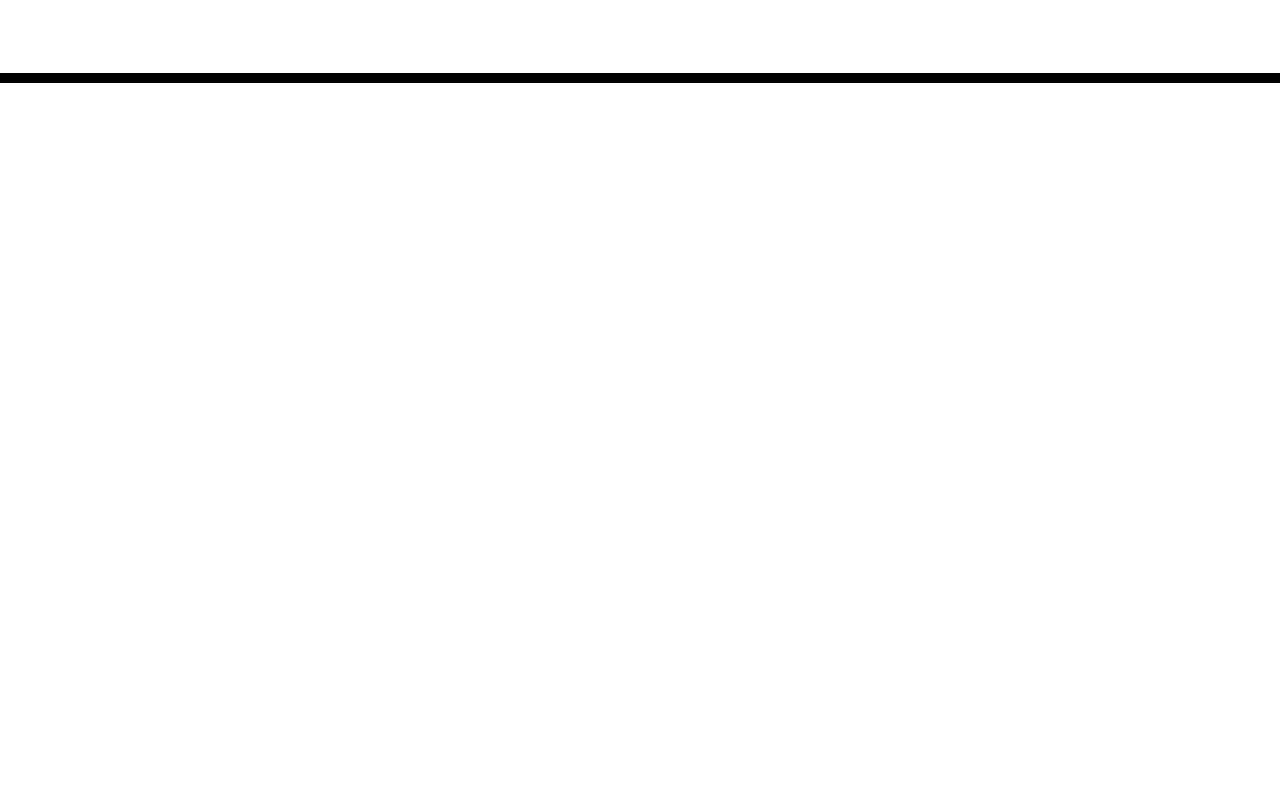
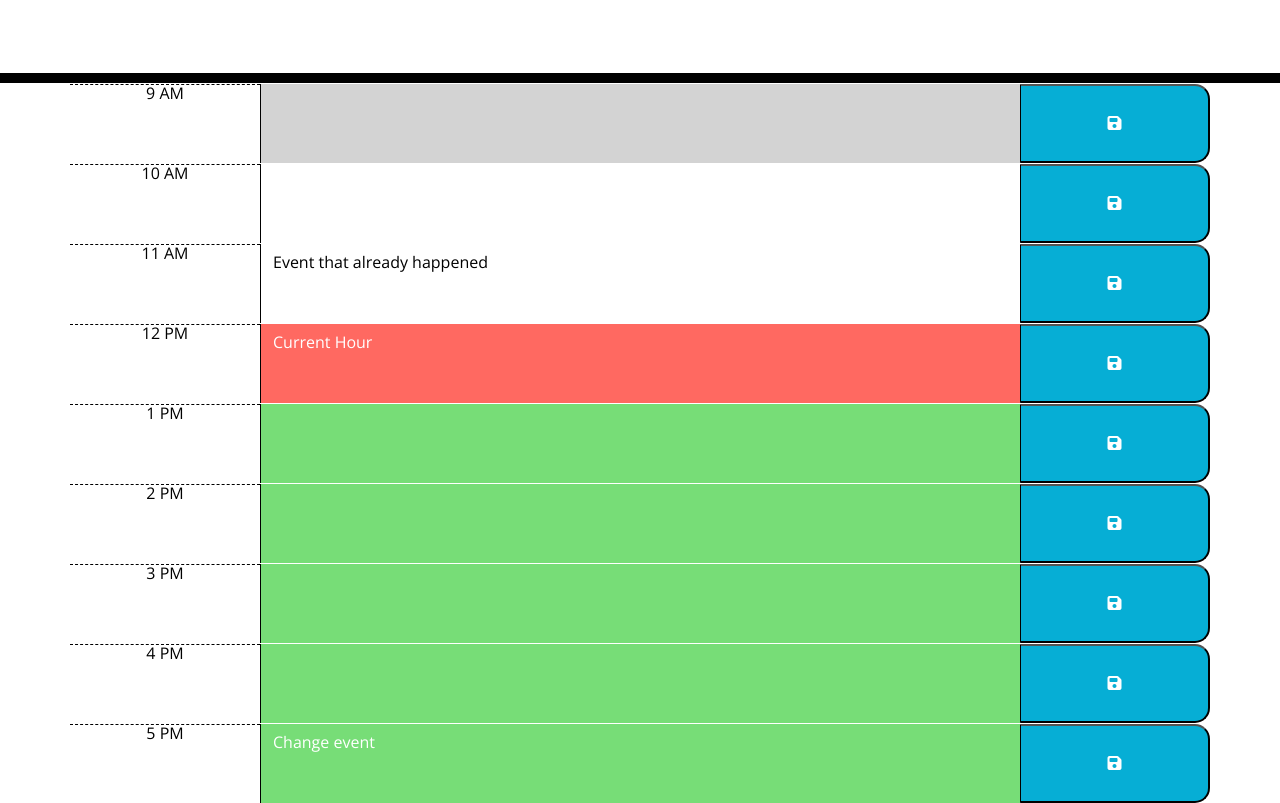
Before and after one commit to nonsoiwedinobi/Daily-Planner-App, a plain HTML site: page index.html in a window 1280 px wide. Shown: the part 168-971 px from the top of the page. Before the commit the page ends 800 px from the top, so only its background shows below. Drawn offline with nearby package versions, Linux system fonts and the light colour scheme.

Commit message:
Made changes to HTML file

```diff
--- a/index.html
+++ b/index.html
@@ -10,6 +10,7 @@
       integrity="sha384-KK94CHFLLe+nY2dmCWGMq91rCGa5gtU4mk92HdvYe+M/SXH301p5ILy+dN9+nJOZ"
       crossorigin="anonymous"
       />
+    <link rel="stylesheet" href="https://cdnjs.cloudflare.com/ajax/libs/font-awesome/6.0.0-beta3/css/all.min.css" integrity="sha512-rIcEmsl5yYkxPsqJ7y7J+KqU5IpC07KujcZljLv7JWW77H1cIl8qTkCT+fp6zpL52u54KKvbb9lMx6n9hXWtRQ==" crossorigin="anonymous" />
     <link
       rel="stylesheet"
       href="https://use.fontawesome.com/releases/v5.8.1/css/all.css"
@@ -28,12 +29,69 @@
     <header>
       <h1 class="display-3">Work Day Scheduler</h1>
       <p class="lead">A simple calendar app for scheduling your work day</p>
+
+      <!-- Displays current day with id"currentDay" -->
       <p id="currentDay" class="lead"></p>
     </header>
+    <!-- Time Blocks -->
     <div class="container">
-      <!-- Timeblocks go here -->
+      <div class="row time-block">
+        <div class="col-md-2 hour">9 AM</div>
+        <textarea class="col-md-8 description past"></textarea>
+        <button class="col-md-2 saveBtn"><i class="fa-solid fa-floppy-disk"></i></button>
+      </div>
+
+      <div class="row time-block">
+        <div class="col-md-2 hour">10 AM</div>
+        <textarea class="col-md-8 description"></textarea>
+        <button class="col-md-2 saveBtn"><i class="fa-solid fa-floppy-disk"></i></button>
+      </div>
+
+      <div class="row time-block">
+        <div class="col-md-2 hour">11 AM</div>
+        <textarea class="col-md-8 description">Event that already happened</textarea>
+        <button class="col-md-2 saveBtn"><i class="fa-solid fa-floppy-disk"></i></button>
+      </div>
+
+      <div class="row time-block">
+        <div class="col-md-2 hour">12 PM</div>
+        <textarea class="col-md-8 description present">Current Hour</textarea>
+        <button class="col-md-2 saveBtn"><i class="fa-solid fa-floppy-disk"></i></button>
+      </div>
+
+      <div class="row time-block">
+        <div class="col-md-2 hour">1 PM</div>
+        <textarea class="col-md-8 description future"></textarea>
+        <button class="col-md-2 saveBtn"><i class="fa-solid fa-floppy-disk"></i></button>
+      </div>
+
+      <div class="row time-block">
+        <div class="col-md-2 hour">2 PM</div>
+        <textarea class="col-md-8 description future"></textarea>
+        <button class="col-md-2 saveBtn"><i class="fa-solid fa-floppy-disk"></i></button>
+      </div>
+
+      <div class="row time-block">
+        <div class="col-md-2 hour">3 PM</div>
+        <textarea class="col-md-8 description future"></textarea>
+        <button class="col-md-2 saveBtn"><i class="fa-solid fa-floppy-disk"></i></button>
+      </div>
+
+      <div class="row time-block">
+        <div class="col-md-2 hour">4 PM</div>
+        <textarea class="col-md-8 description future"></textarea>
+        <button class="col-md-2 saveBtn"><i class="fa-solid fa-floppy-disk"></i></button>
+      </div>
+
+      <div class="row time-block">
+        <div class="col-md-2 hour">5 PM</div>
+        <textarea class="col-md-8 description future">Change event</textarea>
+        <button class="col-md-2 saveBtn"><i class="fa-solid fa-floppy-disk"></i></button>
+      </div>
     </div>
 
+    <!-- JavaScript links -->
+    <script src="https://kit.fontawesome.com/baec6f43dc.js" crossorigin="anonymous"></script>
     <script src="https://cdnjs.cloudflare.com/ajax/libs/jquery/3.2.1/jquery.min.js"></script>
     <script src="https://cdn.jsdelivr.net/npm/dayjs@1/dayjs.min.js"></script>
     <script src="/starter/index.js"></script>
```
